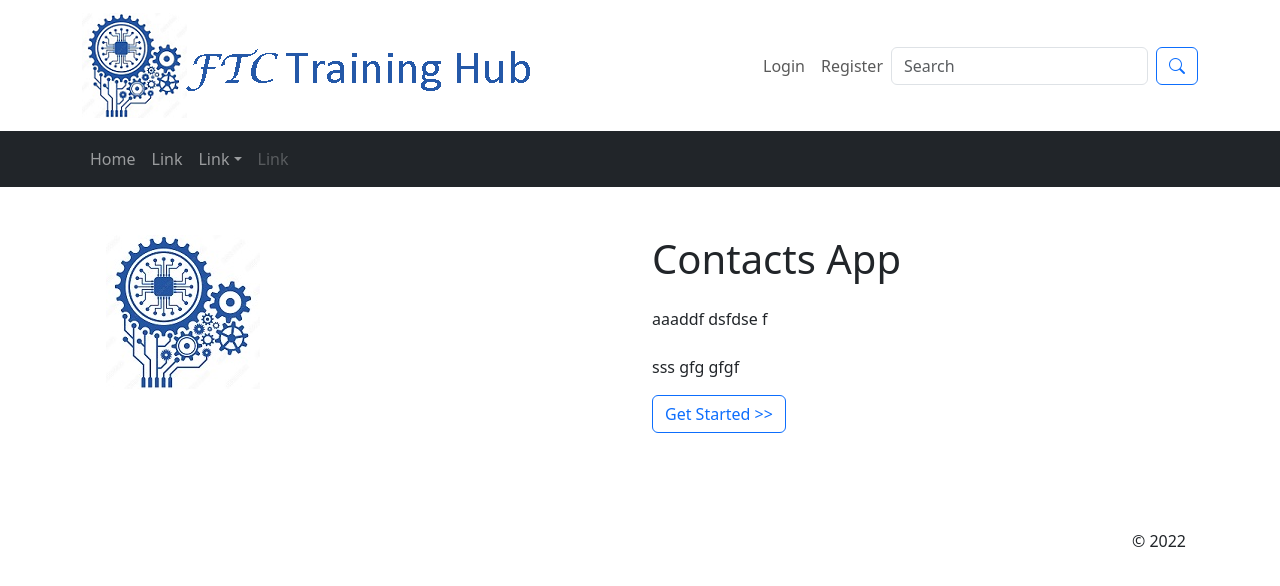
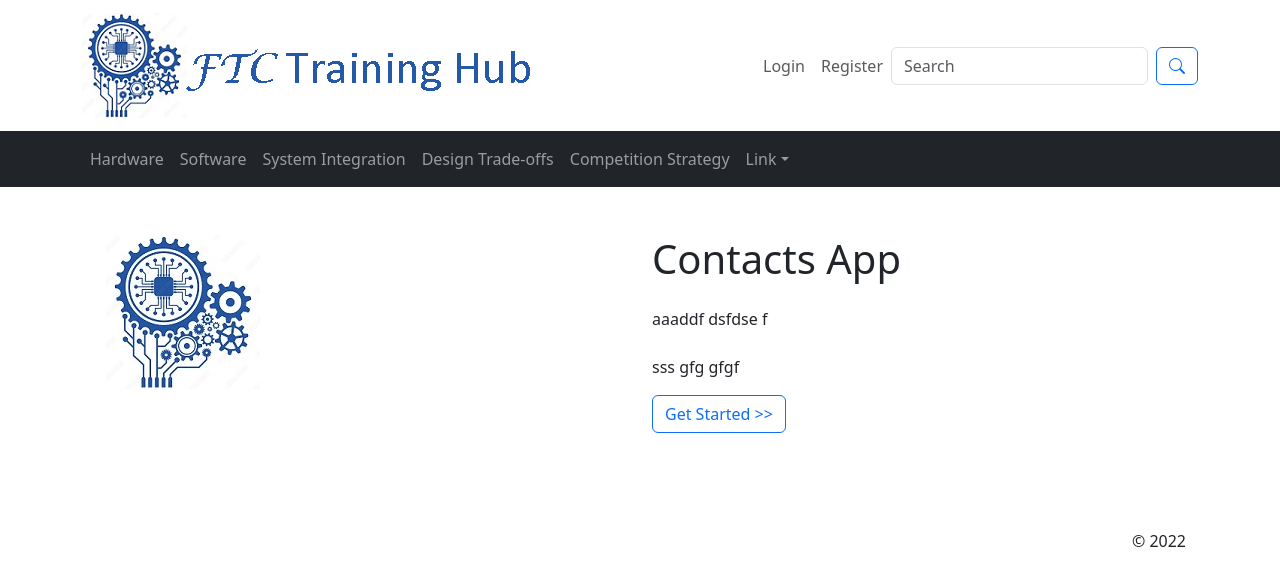
Before and after one commit to AlexHan1237/ftc-training-app, a React (Create React App) app: page / in a window 1280 px wide. Shown: the top 586 px of the page. Built offline with nearby package versions, Linux system fonts and the light colour scheme.

Commit message:
added 5 tabs in SiteNav2

```diff
--- a/src/components/common/SiteNav2.js
+++ b/src/components/common/SiteNav2.js
@@ -15,8 +15,11 @@ function SiteNav2() {
             style={{ maxHeight: '100px' }}
             navbarScroll
           >
-            <Nav.Link href="#action1">Home</Nav.Link>
-            <Nav.Link href="#action2">Link</Nav.Link>
+            <Nav.Link href="/hardware">Hardware</Nav.Link>
+            <Nav.Link href="/software">Software</Nav.Link>
+            <Nav.Link href="/integration">System Integration</Nav.Link>
+            <Nav.Link href="/tradeoffs">Design Trade-offs</Nav.Link>
+            <Nav.Link href="/Strategy">Competition Strategy</Nav.Link>
             <NavDropdown title="Link" id="navbarScrollingDropdown">
               <NavDropdown.Item href="#action3">Action</NavDropdown.Item>
               <NavDropdown.Item href="#action4">
@@ -27,9 +30,6 @@ function SiteNav2() {
                 Something else here
               </NavDropdown.Item>
             </NavDropdown>
-            <Nav.Link href="#" disabled>
-              Link
-            </Nav.Link>
           </Nav>
         </Navbar.Collapse>
       </Container>
```
